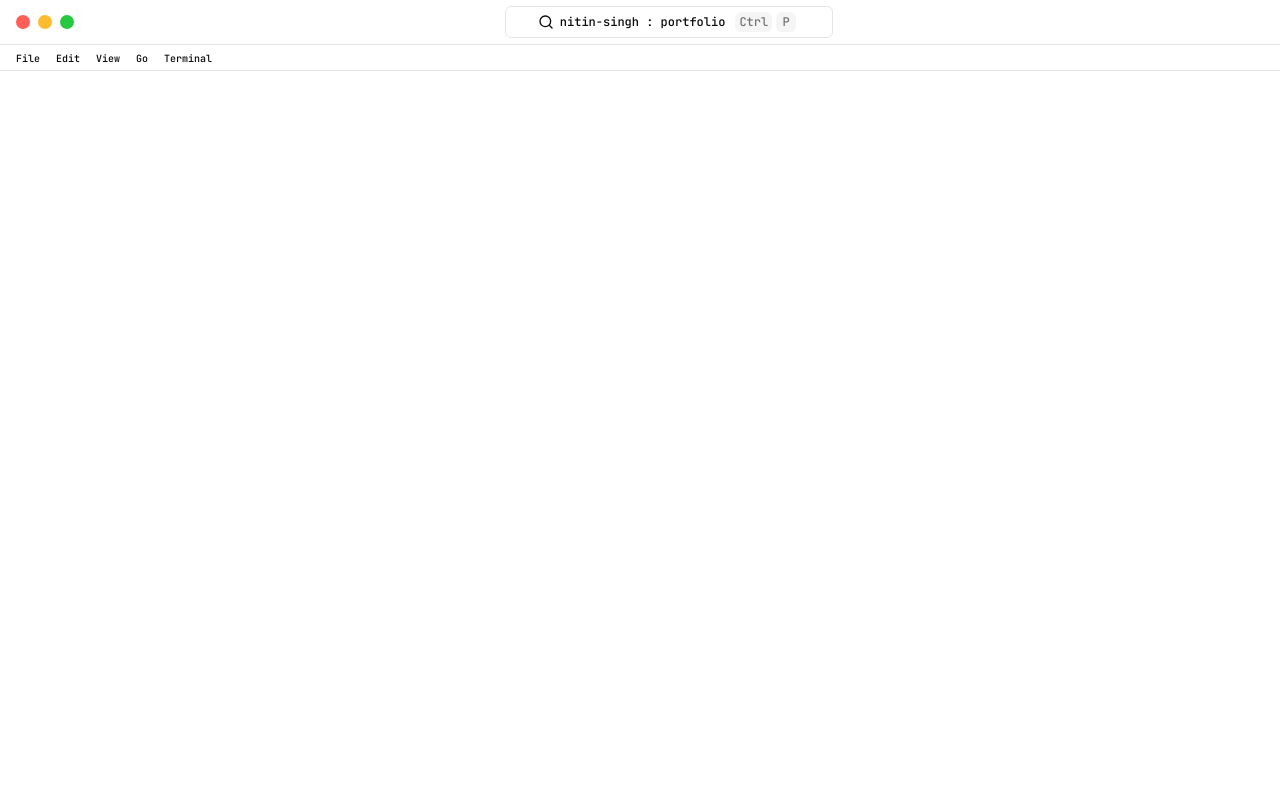
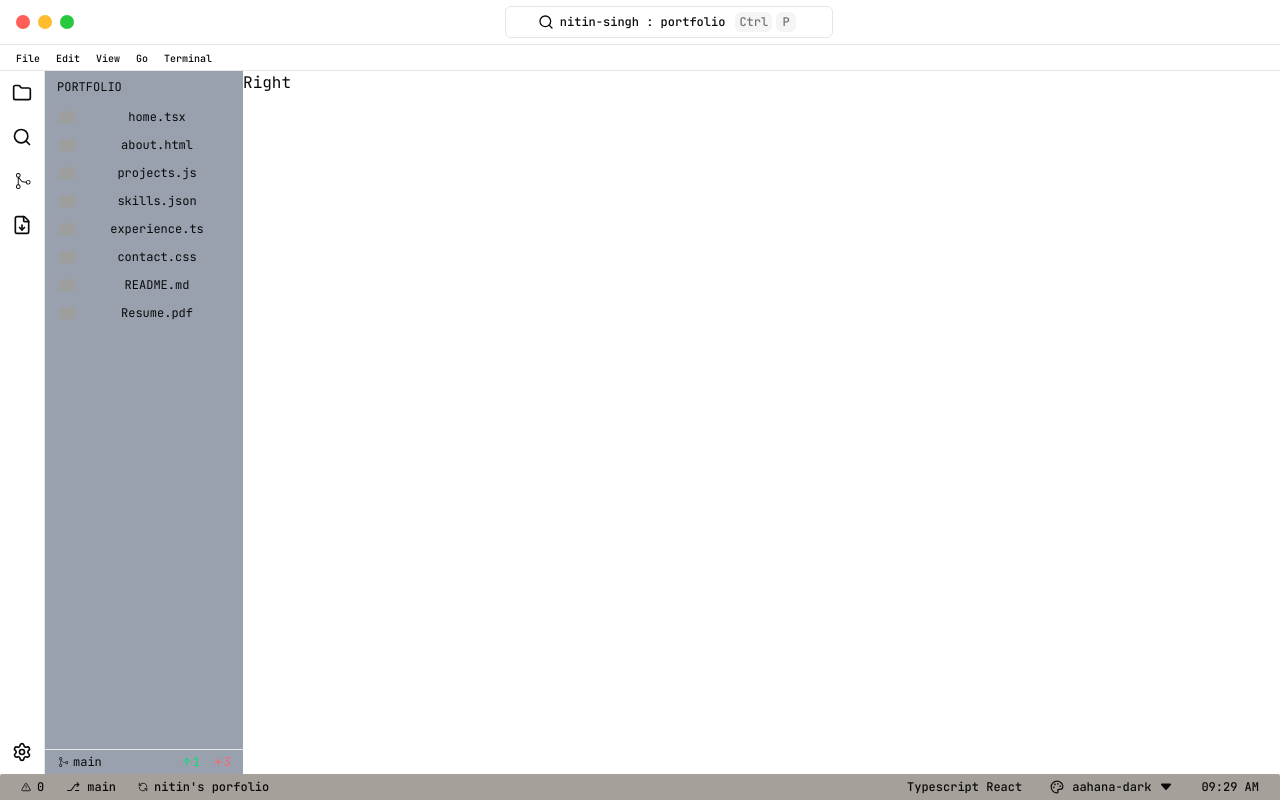
Before and after one commit to nitin2-singh/portfolio-v3, a Next.js app: page / in a window 1280 px wide. Built offline with nearby package versions, Linux system fonts and the light colour scheme; grey boxes are pictures that could not be loaded.

Commit message:
added sidebar footer files bar

```diff
--- a/app/layout.tsx
+++ b/app/layout.tsx
@@ -31,7 +31,7 @@ export default function RootLayout({
       suppressHydrationWarning
       className={cn("h-full", "antialiased", jetbrainsMono.variable)}
     >
-      <body className="min-h-full flex flex-col">
+      <body className="h-dvh flex flex-col">
         <Providers>{children}</Providers>
       </body>
     </html>
--- a/app/page.tsx
+++ b/app/page.tsx
@@ -1,13 +1,17 @@
 import ActionBar from "@/components/action-bar/action-bar";
+import Footer from "@/components/footer/footer";
+import MainScreen from "@/components/main-screen/main-screen";
 import SearchPopup from "@/components/search/search-popup";
 import { TopBar } from "@/components/top-bar/top-bar";
 
 export default function Home() {
   return (
-    <div>
+    <div className="flex flex-col w-full h-full">
       <TopBar />
       <SearchPopup />
       <ActionBar />
+      <MainScreen />
+      <Footer />
     </div>
   );
 }
--- /dev/null
+++ b/components/footer/footer.tsx
@@ -0,0 +1,66 @@
+"use client";
+import { RefreshCcw, TriangleAlert } from "lucide-react";
+import { Button } from "../ui/button";
+import { useEffect, useState } from "react";
+import { ThemeDropdown } from "../theme-dropdown/theme-dropdown";
+export default function Footer() {
+  const [time, setTime] = useState("");
+
+  useEffect(() => {
+    const updateTime = () => {
+      const now = new Date();
+
+      setTime(
+        now.toLocaleTimeString([], {
+          hour: "2-digit",
+          minute: "2-digit",
+        }),
+      );
+    };
+
+    updateTime();
+
+    const interval = setInterval(updateTime, 1000);
+
+    return () => clearInterval(interval);
+  }, []);
+  return (
+    <div className="bg-stone-400 rounded-t-xs px-4 py-0.5 flex justify-between">
+      <div className="flex items-center gap-3">
+        <Button
+          variant="ghost"
+          className="text-xs h-fit rounded-sm hover:bg-stone-600 w-fit px-1 py-0.5"
+        >
+          <TriangleAlert size={10} className="size-2.5" />0
+        </Button>
+        <Button
+          variant="ghost"
+          className="text-xs h-fit rounded-sm hover:bg-stone-600 w-fit px-1 py-0.5"
+        >
+          ⎇ main
+        </Button>
+        <Button
+          variant="ghost"
+          className="text-xs h-fit rounded-sm hover:bg-stone-600 w-fit px-1 py-0.5"
+        >
+          <RefreshCcw size={10} className="size-2.5" /> nitin&apos;s porfolio
+        </Button>
+      </div>
+      <div className="flex items-center gap-3">
+        <Button
+          variant="ghost"
+          className="text-xs h-fit rounded-sm hover:bg-stone-600 w-fit px-1 py-0.5"
+        >
+          Typescript React
+        </Button>
+        <ThemeDropdown />
+        <Button
+          variant="ghost"
+          className="text-xs h-fit rounded-sm hover:bg-stone-600 w-fit px-1 py-0.5"
+        >
+          {time}
+        </Button>
+      </div>
+    </div>
+  );
+}
--- /dev/null
+++ b/components/main-screen/files.tsx
@@ -0,0 +1,88 @@
+import { ArrowUp, Plus } from "lucide-react";
+import Image from "next/image";
+import { PiGitMergeLight } from "react-icons/pi";
+export function Files() {
+  const files = [
+    {
+      id: 1,
+      name: "home.tsx",
+      logo: "https://dl.svgcdn.com/svg/logos/react.svg",
+      location: "src/",
+    },
+    {
+      id: 2,
+      name: "about.html",
+      logo: "https://raw.githubusercontent.com/vscode-icons/vscode-icons/master/icons/file_type_html.svg",
+      location: "src/",
+    },
+    {
+      id: 3,
+      name: "projects.js",
+      logo: "https://raw.githubusercontent.com/vscode-icons/vscode-icons/master/icons/file_type_js.svg",
+      location: "src/",
+    },
+    {
+      id: 4,
+      name: "skills.json",
+      logo: "https://raw.githubusercontent.com/vscode-icons/vscode-icons/master/icons/file_type_json.svg",
+      location: "src/",
+    },
+    {
+      id: 5,
+      name: "experience.ts",
+      logo: "https://raw.githubusercontent.com/vscode-icons/vscode-icons/master/icons/file_type_typescript.svg",
+      location: "src/",
+    },
+    {
+      id: 6,
+      name: "contact.css",
+      logo: "https://raw.githubusercontent.com/vscode-icons/vscode-icons/master/icons/file_type_css.svg",
+      location: "src/",
+    },
+    {
+      id: 7,
+      name: "README.md",
+      logo: "https://raw.githubusercontent.com/vscode-icons/vscode-icons/master/icons/file_type_markdown.svg",
+      location: "./",
+    },
+    {
+      id: 8,
+      name: "Resume.pdf",
+      logo: "https://raw.githubusercontent.com/vscode-icons/vscode-icons/master/icons/file_type_pdf.svg",
+      location: "./",
+      isFile: true,
+    },
+  ];
+  return (
+    <div className="bg-gray-400 w-full flex flex-col justify-between">
+      <div>
+        <p className="text-xs p-2 px-3">PORTFOLIO</p>
+        {files.map((file) => (
+          <div
+            key={file.id}
+            className="flex  items-center gap-2 px-3 py-1.5 hover:bg-gray-500 border-l-2 hover:border-blue-500 border-transparent cursor-pointer text-xs"
+          >
+            <Image width={16} height={16} src={file.logo} alt={file.name} />
+            <p className="mx-auto">{file.name}</p>
+          </div>
+        ))}
+      </div>
+      <div className="flex items-center justify-between px-3 py-1 border-t">
+        <div className="flex items-center gap-1 text-xs">
+          <PiGitMergeLight size={12} />
+          <p>main</p>
+        </div>
+        <div className="flex gap-3 text-xs">
+          <div className="flex items-center text-xs text-green-400">
+            <ArrowUp size={12} />
+            {"1"}
+          </div>
+          <div className="flex items-center text-xs text-red-400">
+            <Plus size={12} />
+            {"3"}
+          </div>
+        </div>
+      </div>
+    </div>
+  );
+}
--- /dev/null
+++ b/components/main-screen/left-deck.tsx
@@ -0,0 +1,22 @@
+import { Folder, Search, FileDown, Settings } from "lucide-react";
+import { PiGitMergeLight } from "react-icons/pi";
+export function LeftDeck() {
+  const options = [
+    { id: 1, icon: Folder },
+    { id: 2, icon: Search },
+    { id: 3, icon: PiGitMergeLight },
+    { id: 4, icon: FileDown },
+  ];
+  return (
+    <div className="border-r h-full flex flex-col justify-between items-center p-3">
+      <div className="flex flex-col gap-6">
+        {options.map((option) => (
+          <div key={option.id}>{<option.icon size={20} />}</div>
+        ))}
+      </div>
+      <div>
+        <Settings size={20} />
+      </div>
+    </div>
+  );
+}
--- /dev/null
+++ b/components/main-screen/main-screen.tsx
@@ -0,0 +1,17 @@
+import { Files } from "./files";
+import { LeftDeck } from "./left-deck";
+
+export default function MainScreen() {
+  return (
+    <div className="flex w-full flex-1">
+      <div className="w-75 flex h-full">
+        <LeftDeck />
+        <Files />
+      </div>
+
+      <div className="w-full h-full">
+        <p>Right</p>
+      </div>
+    </div>
+  );
+}
--- /dev/null
+++ b/components/theme-dropdown/theme-dropdown.tsx
@@ -0,0 +1,99 @@
+"use client";
+
+import {
+  DropdownMenu,
+  DropdownMenuContent,
+  DropdownMenuItem,
+  DropdownMenuLabel,
+  DropdownMenuSeparator,
+  DropdownMenuTrigger,
+} from "@/components/ui/dropdown-menu";
+import { Check, Palette } from "lucide-react";
+import { BsFillCaretDownFill, BsFillCaretUpFill } from "react-icons/bs";
+import { useState } from "react";
+import { cn } from "@/lib/utils";
+import { Button } from "../ui/button";
+
+const themes = [
+  {
+    label: "Aahana Dark",
+    value: "aahana-dark",
+    icon: "💜",
+  },
+  {
+    label: "Rosé Pine",
+    value: "rose-pine",
+    icon: "🌸",
+  },
+  {
+    label: "Tokyo Night",
+    value: "tokyo-night",
+    icon: "🌃",
+  },
+  {
+    label: "Catppuccin",
+    value: "catppuccin",
+    icon: "🐱",
+  },
+  {
+    label: "Nord",
+    value: "nord",
+    icon: "🧊",
+  },
+  {
+    label: "Gruvbox",
+    value: "gruvbox",
+    icon: "🔥",
+  },
+];
+
+export function ThemeDropdown() {
+  const [isOpen, setIsOpen] = useState(false);
+  const [selectedTheme, setSelectedTheme] = useState("aahana-dark");
+
+  return (
+    <DropdownMenu open={isOpen} onOpenChange={(open) => setIsOpen(open)}>
+      <DropdownMenuTrigger asChild>
+        <Button
+          variant="ghost"
+          className="gap-2 rounded-sm text-xs py-0.5 h-fit"
+        >
+          <Palette className="size-3.5" />
+          {selectedTheme}
+          {isOpen ? (
+            <BsFillCaretUpFill className="size-3.5 transition-all ease-in-out" />
+          ) : (
+            <BsFillCaretDownFill className="size-3.5 transition-all ease-in-out" />
+          )}
+        </Button>
+      </DropdownMenuTrigger>
+
+      <DropdownMenuContent align="end" className="w-45 rounded-xs">
+        <DropdownMenuLabel className="px-3 py-2 text-xs">
+          COLOR THEME
+        </DropdownMenuLabel>
+        <DropdownMenuSeparator />
+        {themes.map((theme) => {
+          const isSelected = selectedTheme === theme.value;
+
+          return (
+            <DropdownMenuItem
+              key={theme.value}
+              onClick={() => setSelectedTheme(theme.value)}
+              className={cn(
+                "flex items-center justify-between rounded-none px-3 py-2 text-xs cursor-pointer",
+              )}
+            >
+              <div className="flex items-center gap-2">
+                <span>{theme.icon}</span>
+                <span>{theme.label}</span>
+              </div>
+
+              {isSelected && <Check className="size-3.5" />}
+            </DropdownMenuItem>
+          );
+        })}
+      </DropdownMenuContent>
+    </DropdownMenu>
+  );
+}
```
